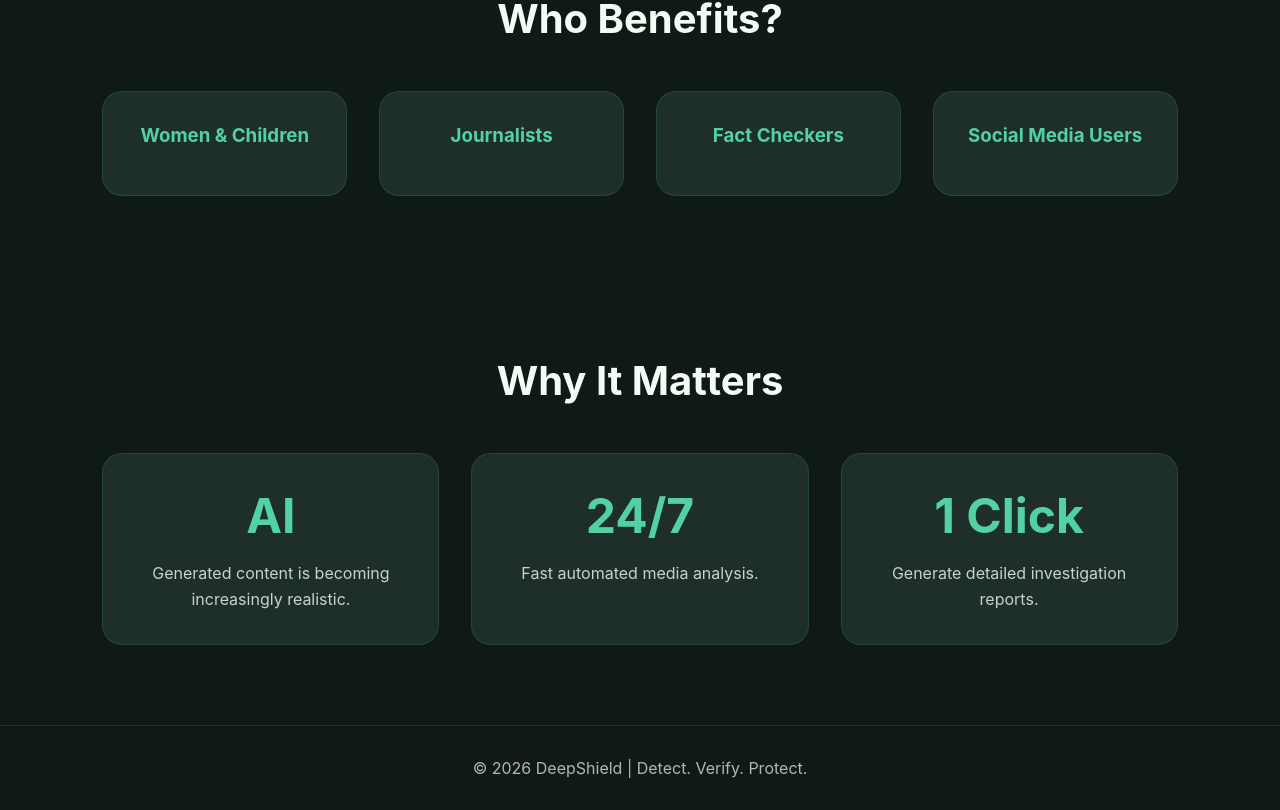
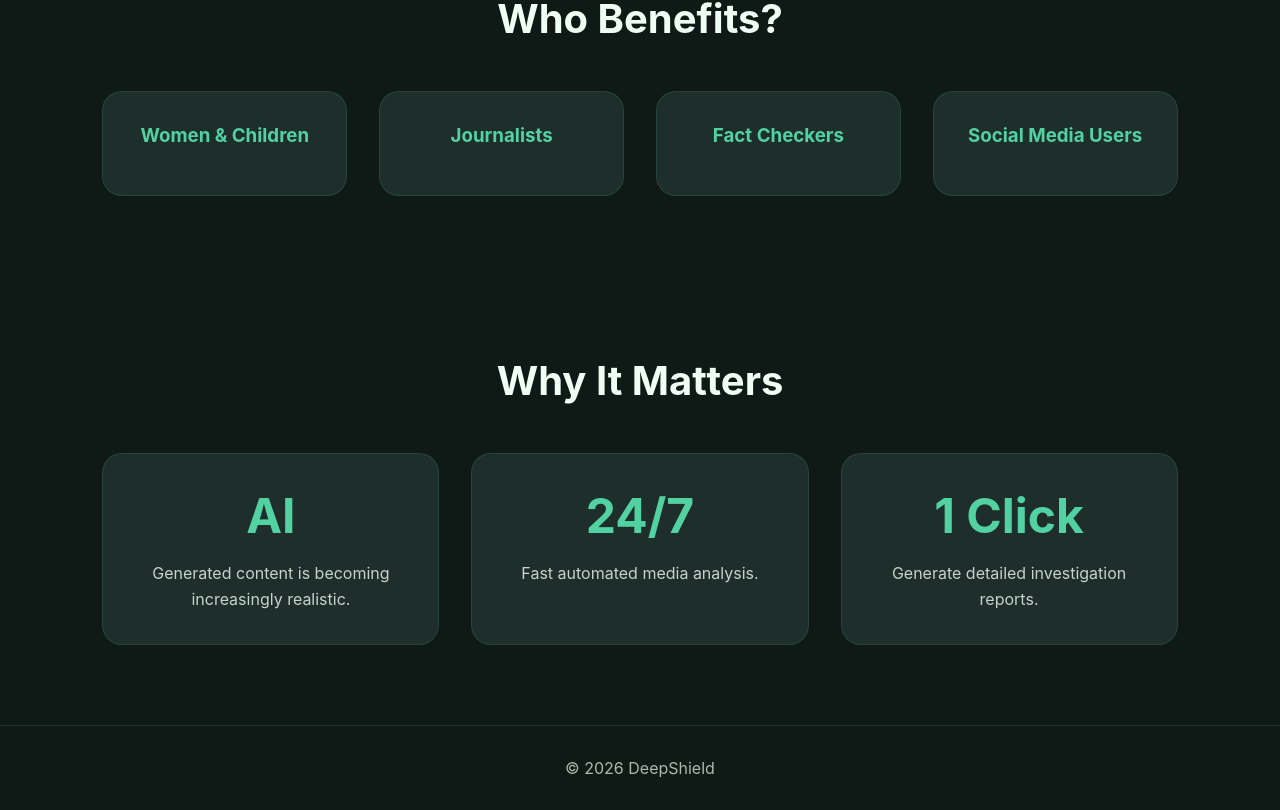
Before and after one commit to kashish100-max/DeepShield, a React (Vite) app: page / in a window 1280 px wide. Shown: the part 1851-2661 px from the top of the page. Built offline with nearby package versions, Linux system fonts and the light colour scheme.

Commit message:
updated footer

```diff
--- a/src/pages/Home.jsx
+++ b/src/pages/Home.jsx
@@ -142,7 +142,7 @@ export default function Home() {
       </section>
 
       <footer className="footer">
-        <p>© 2026 DeepShield | Detect. Verify. Protect.</p>
+        <p>© 2026 DeepShield</p>
       </footer>
 
     </div>
```
